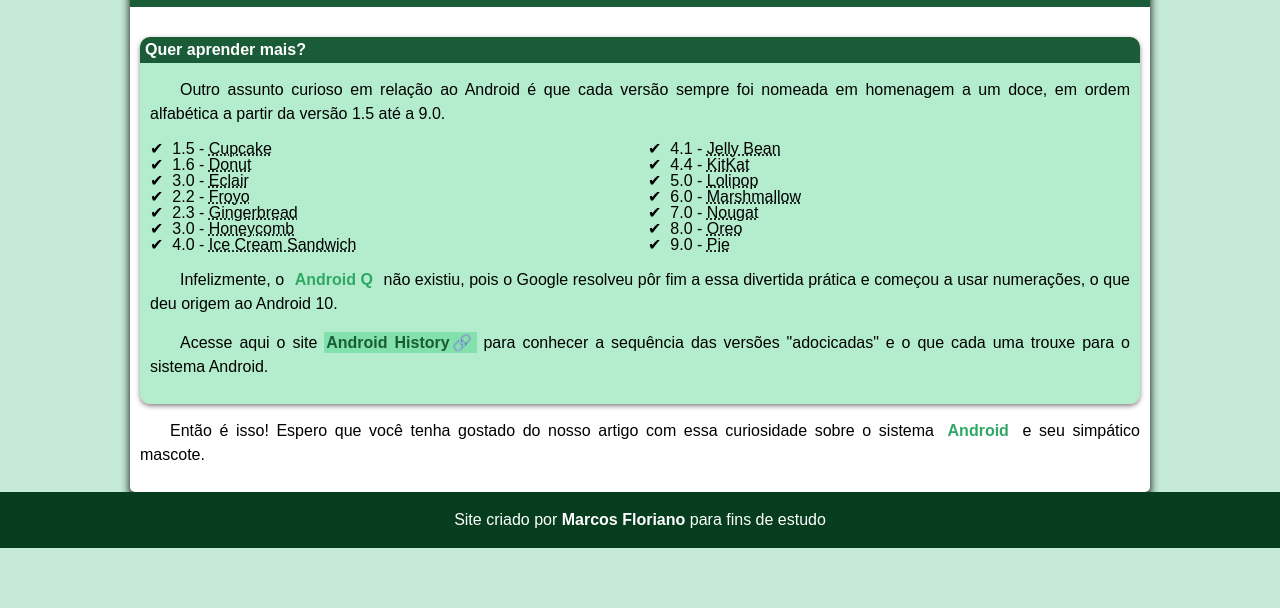
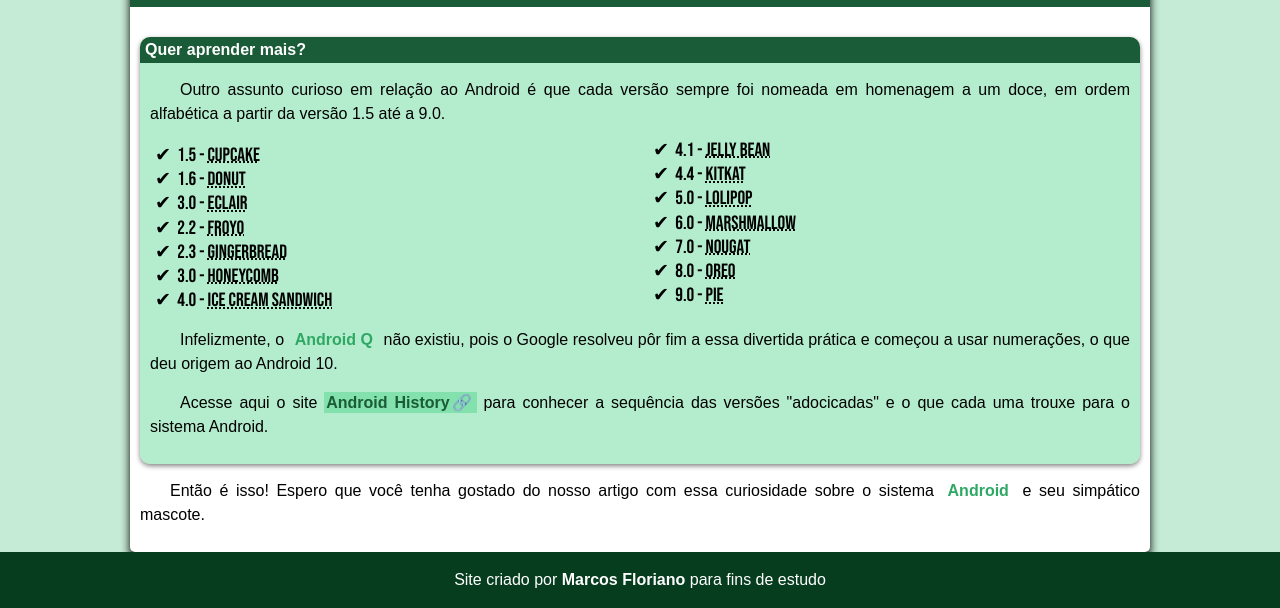
Before and after one commit to maarcos01/Desafio-Android, a plain HTML site: page index.html in a window 1280 px wide. Shown: the part 2149-2757 px from the top of the page. Before the commit the page ends 2697 px from the top, so only its background shows below. Drawn offline with Linux system fonts and the light colour scheme.

Commit message:
Reading Improvements
Melhoria no Aside para melhorar a leitura da lista

```diff
--- a/style.css
+++ b/style.css
@@ -147,6 +147,11 @@ aside ul{
     list-style-position: inside;
     columns: 2;
 }
+aside ul li{
+    font-family: var(--font-destaque);
+    font-size: larger;
+    margin: 5px;
+}
 aside h3{
     font-weight: bold;
     background-color: var(--color05);
```
